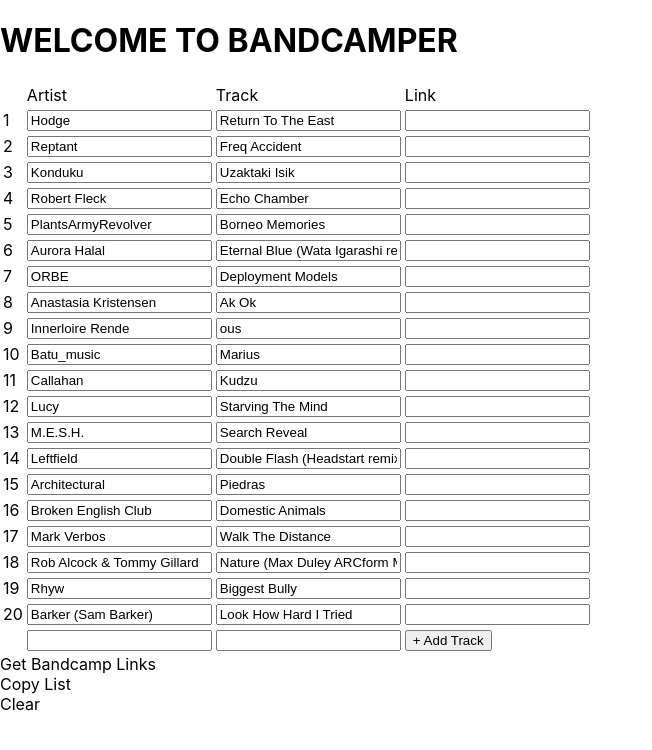
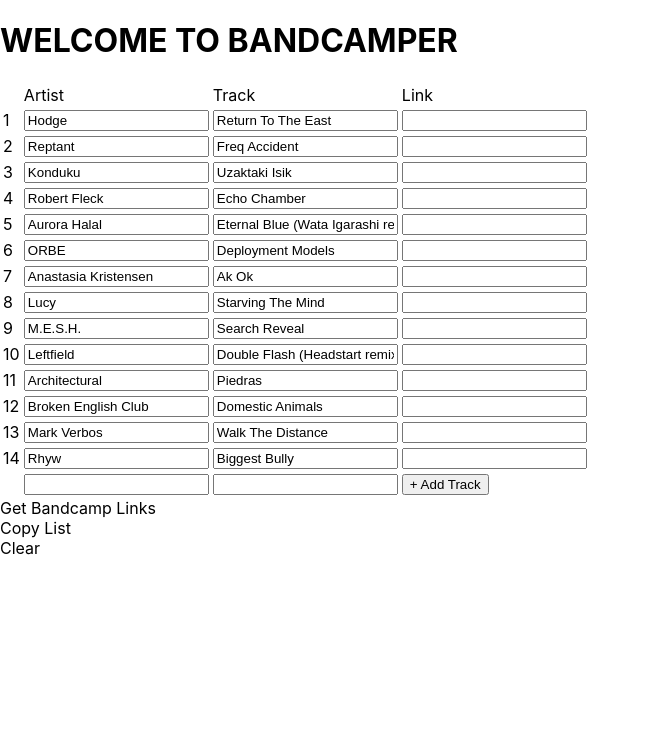
Before and after one commit to walidvb/bandcamper, a Next.js app: page / in a window 1280 px wide. Shown: the top 750 px of the page, without its empty margins (0-652 px from the left). Built offline with nearby package versions, Linux system fonts and the light colour scheme.

Commit message:
auto fetch when adding

```diff
--- a/components/TrackRow.js
+++ b/components/TrackRow.js
@@ -5,6 +5,7 @@
   const { artist, name, url, imageUrl, fetchRequested } = track
   const [loading, setLoading] = useState(false)
   const [error, setError] = useState(false)
+  const [fetchedTrack, setFetchedTrack] = useState({})
 
   useEffect(() => {
     if(fetchRequested){
@@ -13,7 +14,7 @@
   }, [fetchRequested])
 
   const query = async ()  => {
-    if(loading) return
+    if(loading || (!artist || !track) ) return
     setLoading(true)
     setError(false)
     try{
@@ -21,7 +22,8 @@
         artist,
         name
       })
-      dispatch({ type: 'UPDATE_TRACK', payload: { idx, ...{ url: data.url, imageUrl: data.imageUrl } }})
+      setFetchedTrack(data)
+      dispatch({ type: 'UPDATE_TRACK', payload: { idx, ...{ ...track, url: data.url, imageUrl: data.imageUrl } }})
     }catch(err){
       dispatch({ type: 'BANDCAMP_NOT_FOUND', payload: { idx } })
       setError(true)
@@ -40,28 +42,37 @@
 
   const cellClasses = "pb-2 pr-2"
   return (
-    <tr className="">
+    <tr className="text-left">
       <td className={cellClasses}>
         <div>{idx+1}</div>
       </td>
       <td className={cellClasses}>
-        <input onChange={onChange} name="artist" className="w-full px-2 py-1 rounded-sm bg-blue-100" type="text" defaultValue={artist} />
+        <input onChange={onChange} name="artist" className="w-full px-2 py-1 rounded-sm bg-blue-100" type="text" value={artist} />
+        {/* {fetchedTrack.artist && <div className="text-xs pl-2 text-blue-500"> {fetchedTrack.artist} ?</div>} */}
       </td>
       <td className={cellClasses}>
-        <input onChange={onChange} name="name" className="w-full px-2 py-1 rounded-sm bg-blue-100" type="text" defaultValue={name} />
+        <input onChange={onChange} name="name" className="w-full px-2 py-1 rounded-sm bg-blue-100" type="text" value={name} />
+        {/* {fetchedTrack.name && <div className="text-xs pl-2 text-blue-500"> {fetchedTrack.name} ?</div>} */}
       </td>
       <td className={cellClasses}>
-        <input onChange={onChange} name="url" className="w-full px-2 py-1 rounded-sm bg-blue-100" type="text" defaultValue={url} />
+        <input onChange={onChange} name="url" className="w-full px-2 py-1 rounded-sm bg-blue-100" type="text" value={url} />
       </td>
       <td className="py-0">
-        {imageUrl && <a href={url} target="_blank">
-          <img src={imageUrl} className="h-6 w-auto"/>
-        </a> }
+
       </td>
       <td className={cellClasses}>
         <div className={`cursor-pointer ${loading && "animate-bounce cursor-none"} text-blue-300`} onClick={query}>
-          { url ? <Check />
-            : (error ? <Error /> : <Download />)
+          {url
+            ? (
+              <a href={url} target="_blank">
+                <img src={imageUrl} className="h-6 w-auto transform hover:scale-150" />
+              </a>
+            )
+            : ((!artist || !track)
+              ? null
+              : (error ? <Error /> : <Download />
+              )
+            )
           }
         </div>
       </td>
--- a/components/TracksTable.js
+++ b/components/TracksTable.js
@@ -12,7 +12,7 @@
   const onAdd = () => {
     dispatch({
       type: 'ADD_TRACK',
-      payload: { track, fetchRequested: true }
+      payload: { track: { ...track, fetchRequested: true } }
     })
     setTrack({})
   }
@@ -43,10 +43,10 @@
     <table className="w-full text-blue-800 text-center">
       <thead>
         <tr>
-          <td className="pb-4 font-bold"></td>
-          <td className="pb-4 font-bold">Artist</td>
-          <td className="pb-4 font-bold">Track</td>
-          <td className="pb-4 font-bold">Link</td>
+          <td className="pb-2 font-bold"></td>
+          <td className="pb-2 font-bold">Artist</td>
+          <td className="pb-2 font-bold">Track</td>
+          <td className="pb-2 font-bold">Link</td>
         </tr>
       </thead>
       <tbody>
--- a/pages/index.js
+++ b/pages/index.js
@@ -9,22 +9,16 @@
   { artist: "Reptant", name: "Freq Accident" },
   { artist: "Konduku", name: "Uzaktaki Isik" },
   { artist: "Robert Fleck", name: "Echo Chamber" },
-  { artist: "PlantsArmyRevolver", name: "Borneo Memories" },
   { artist: "Aurora Halal", name: "Eternal Blue (Wata Igarashi remix)" },
   { artist: "ORBE", name: "Deployment Models" },
   { artist: "Anastasia Kristensen", name: "Ak Ok" },
-  { artist: "Innerloire Rende", name: "ous" },
-  { artist: "Batu_music", name: "Marius" },
-  { artist: "Callahan", name: "Kudzu" },
   { artist: "Lucy", name: "Starving The Mind" },
   { artist: "M.E.S.H.", name: "Search Reveal" },
   { artist: "Leftfield", name: "Double Flash (Headstart remix)" },
   { artist: "Architectural", name: "Piedras" },
   { artist: "Broken English Club", name: "Domestic Animals" },
   { artist: "Mark Verbos", name: "Walk The Distance" },
-  { artist: "Rob Alcock & Tommy Gillard", name: "Nature (Max Duley ARCform Mix)" },
   { artist: "Rhyw", name: "Biggest Bully" },
-  { artist: "Barker (Sam Barker)", name: "Look How Hard I Tried" },
 ]
 
 export const BUTTON_CLASSES = "py-2 rounded-sm cursor-pointer inline-block px-4 text-uppercase bg-blue-700 text-white font-bold"
```
